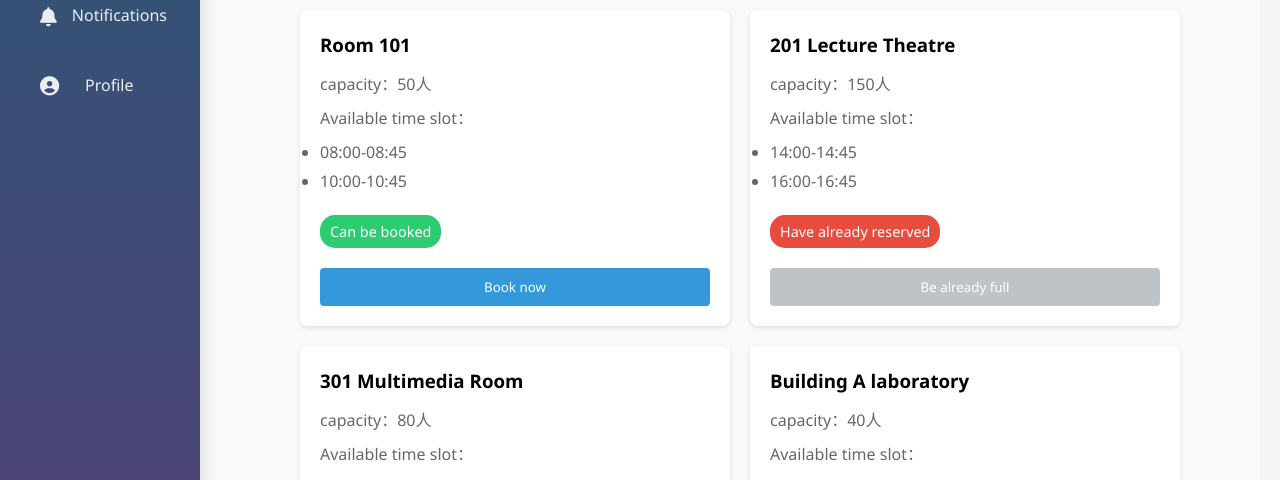
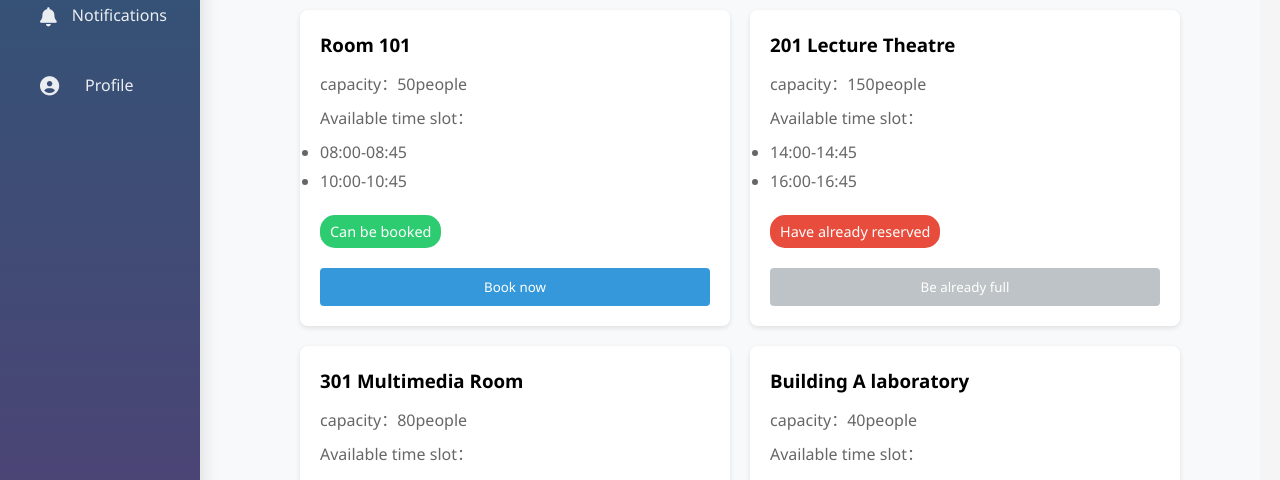
Before and after one commit to ahang13147/SuperB, a plain HTML site: page GUI-part/booking_centre.html in a window 1280 px wide. Shown: the part 243-723 px from the top of the page. Drawn offline with Linux system fonts and the light colour scheme.

Commit message:
Version：1.4.1 this version fix the bug of the 1.4.0 version Guanhang Zhang ❥(^_-) Jiawei You

```diff
--- a/GUI-part/booking_centre.js
+++ b/GUI-part/booking_centre.js
@@ -120,7 +120,7 @@ document.addEventListener('DOMContentLoaded', async () => {
             <div class="classroom-card">
                 <h3>${classroom.name}</h3>
                 <div class="details">
-                    <p>capacity：${classroom.capacity}人</p>
+                    <p>capacity：${classroom.capacity}people</p>
                     <p>Available time slot：</p>
                     <ul>
                         ${classroom.availableTimes.map(t => `<li>${t}</li>`).join('')}
```
Also changed, not shown: GUI-part/booking_centre.html (+2 -2 lines).
